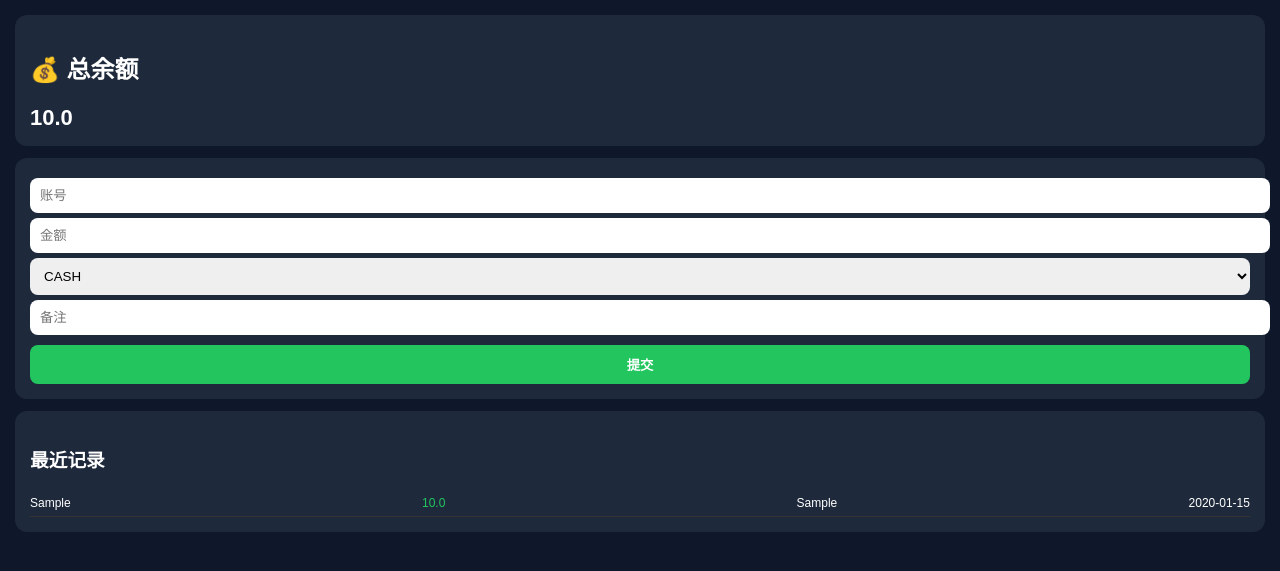
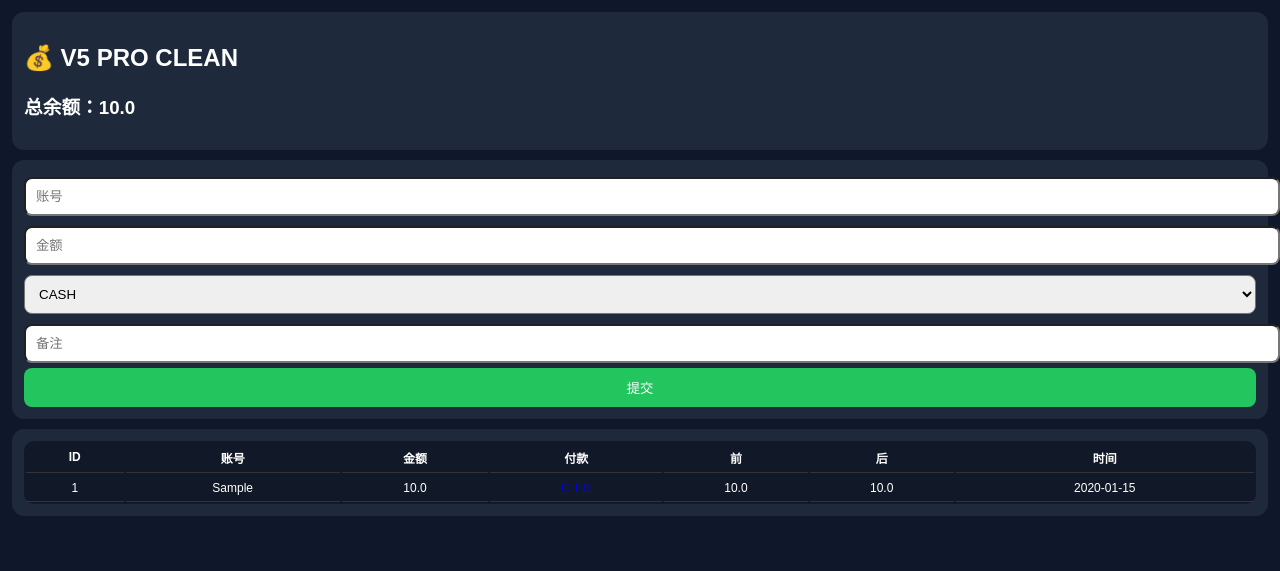
Before and after one commit to cyi072907-cpu/finance-systemi, a Flask app: page /dashboard in a window 1280 px wide. Shown: the top 571 px of the page. Run offline with Flask 3, Linux system fonts and the light colour scheme; the visitor is signed in with stand-in values (Sample User, id 1); tables that the repository leaves empty hold one stand-in row (values such as "Sample post").

Commit message:
更新 dashboard.html

```diff
--- a/templates/dashboard.html
+++ b/templates/dashboard.html
@@ -3,75 +3,29 @@
 <head>
 <meta charset="utf-8">
 <meta name="viewport" content="width=device-width, initial-scale=1">
-
-<title>V5 PRO FINAL</title>
+<title>V5 PRO CLEAN</title>
 
 <style>
-body{
-    margin:0;
-    font-family:Arial;
-    background:#0f172a;
-    color:white;
-}
-
-.container{padding:15px;}
-
-.card{
-    background:#1e293b;
-    padding:15px;
-    border-radius:12px;
-    margin-bottom:12px;
-}
-
-input,select{
-    width:100%;
-    padding:10px;
-    margin-top:5px;
-    border-radius:8px;
-    border:none;
-}
-
-button{
-    width:100%;
-    padding:10px;
-    margin-top:10px;
-    border:none;
-    border-radius:8px;
-    background:#22c55e;
-    color:white;
-    font-weight:bold;
-}
-
-.row{
-    display:flex;
-    justify-content:space-between;
-    padding:6px 0;
-    border-bottom:1px solid #333;
-    font-size:12px;
-}
-
-.green{color:#22c55e;}
-.red{color:#ef4444;}
-
-.big{
-    font-size:22px;
-    font-weight:bold;
-}
+body{margin:0;font-family:Arial;background:#0f172a;color:white}
+.container{padding:12px}
+.card{background:#1e293b;padding:12px;border-radius:12px;margin-bottom:10px}
+input,select{width:100%;padding:10px;margin:5px 0;border-radius:8px}
+button{width:100%;padding:10px;background:#22c55e;color:white;border:none;border-radius:8px}
+table{width:100%;font-size:12px;background:#111827;border-radius:10px}
+td,th{padding:6px;text-align:center;border-bottom:1px solid #333}
 </style>
 </head>
 
 <body>
-
 <div class="container">
 
 <div class="card">
-<h2>💰 总余额</h2>
-<div class="big">{{total}}</div>
+<h2>💰 V5 PRO CLEAN</h2>
+<h3>总余额：{{total}}</h3>
 </div>
 
 <div class="card">
-<form method="post" action="/add">
-
+<form action="/add" method="post">
 <input name="account" placeholder="账号">
 <input name="amount" placeholder="金额">
 
@@ -79,33 +33,39 @@ button{
 <option>CASH</option>
 <option>TNG</option>
 <option>BANK</option>
+<option>OTHER</option>
 <option>OUT</option>
 </select>
 
 <input name="note" placeholder="备注">
-
 <button>提交</button>
-
 </form>
 </div>
 
 <div class="card">
-<h3>最近记录</h3>
+<table>
+<tr>
+<th>ID</th><th>账号</th><th>金额</th><th>付款</th><th>前</th><th>后</th><th>时间</th>
+</tr>
 
 {% for r in data %}
-<div class="row">
-<span>{{r[1]}}</span>
-<span class="{% if r[2] < 0 %}red{% else %}green{% endif %}">
-{{r[2]}}
-</span>
-<span>{{r[3]}}</span>
-<span>{{r[7]}}</span>
-</div>
+<tr>
+<td>{{r[0]}}</td>
+<td>{{r[1]}}</td>
+<td>{{r[2]}}</td>
+<td>
+<a href="/update_payment/{{r[0]}}/CASH">C</a>
+<a href="/update_payment/{{r[0]}}/TNG">T</a>
+<a href="/update_payment/{{r[0]}}/BANK">B</a>
+</td>
+<td>{{r[5]}}</td>
+<td>{{r[6]}}</td>
+<td>{{r[7]}}</td>
+</tr>
 {% endfor %}
-
+</table>
 </div>
 
 </div>
-
 </body>
 </html>
```
